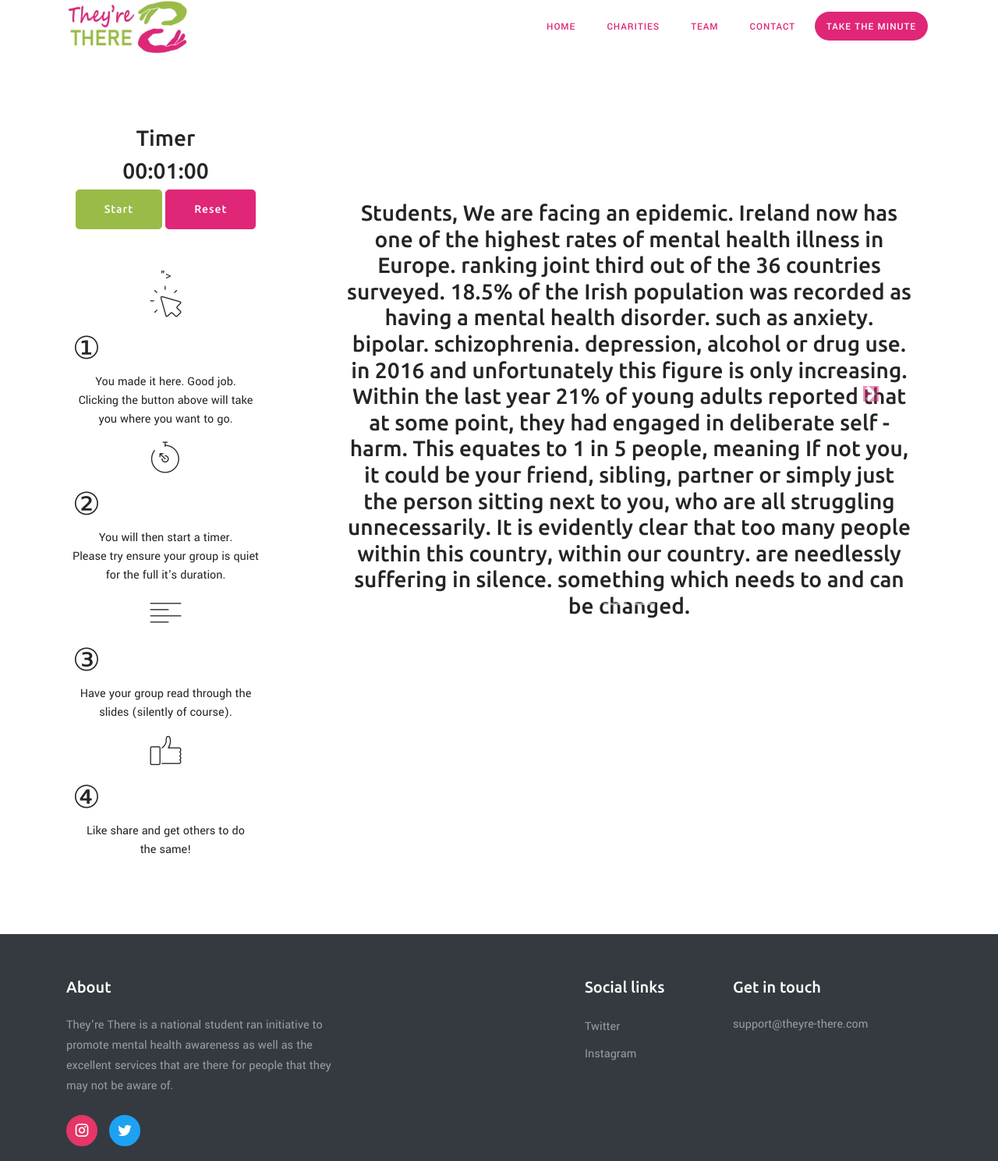
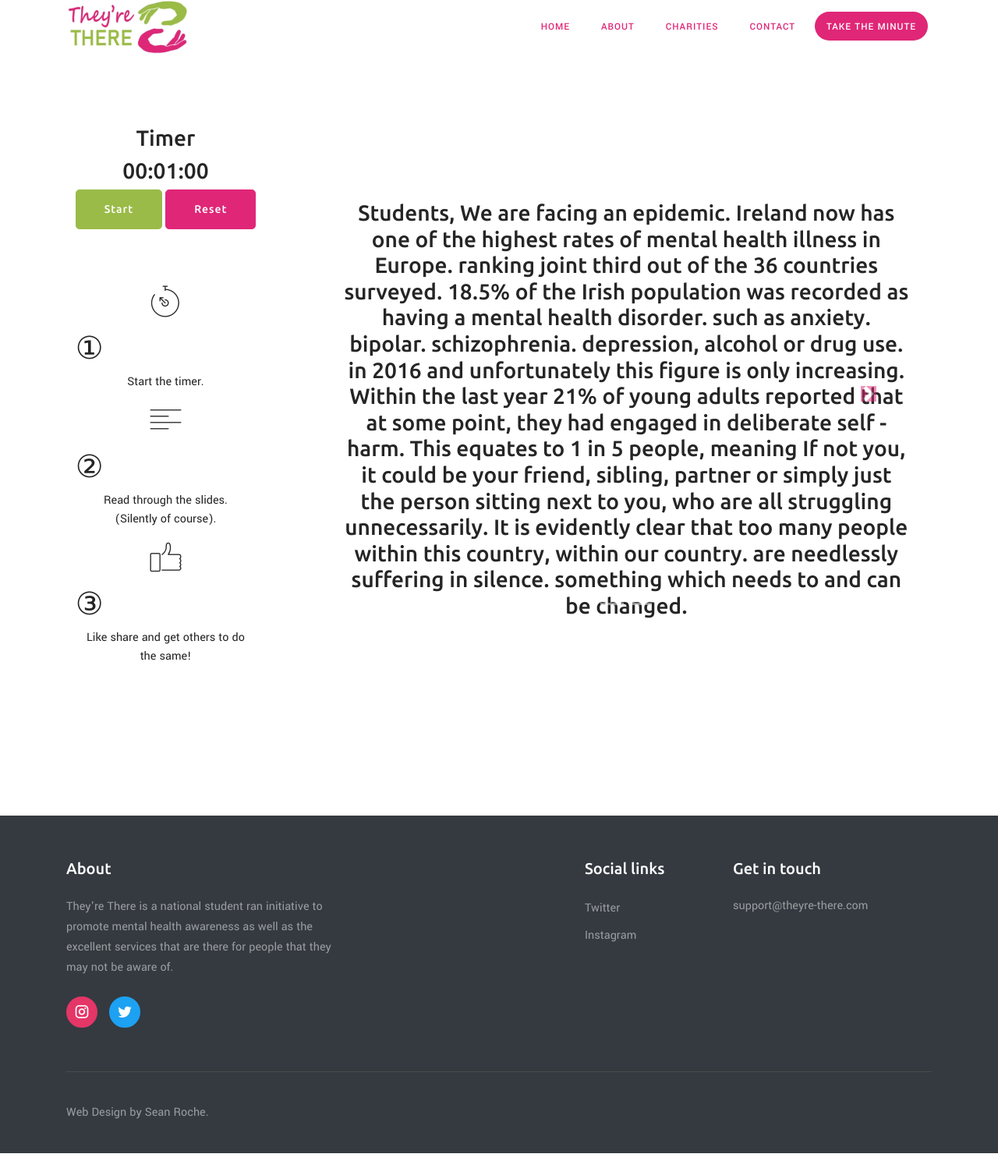
Before and after one commit to senroche/Theyre-There, a plain HTML site: page minute.html in a window 1280 px wide. Shown: the top 1489 px of the page at 78% size. Drawn offline with Linux system fonts and the light colour scheme; a script that the page names is missing; files whose address does not match are found by name.

Commit message:
Final fixes

```diff
--- a/minute.html
+++ b/minute.html
@@ -67,10 +67,10 @@
                             <a href="index.html" class = "pink">Home</a>
                         </li>
                         <li class="">
-                            <a href="about.html#charities" class = "pink">Charities</a>
+                            <a href="about.html" class = "pink">About</a>
                         </li>
                         <li class="">
-                            <a href="about.html#team" class = "pink">Team</a>
+                            <a href="about.html#charities" class = "pink">Charities</a>
                         </li>
                         <li class="">
                             <a href="contact.html" class = "pink" >Contact</a>
@@ -103,48 +103,40 @@
                           </div>
 
                           <div class="d-none d-md-block">
-                          <!-- Instruction 1-->
-                                </br></br>
-                                <div class="text-center d-none d-md-block">">
-                                <h1><i class="mbri-cursor-click"></i></h1>
+                            </br></br></br>
+                            <!-- Instruction 1-->
+                            <div class="text-center">
+                                <h1><i class="mbri-timer"></i></h1>
                                 </div>
                                 <div class="text-left">
                                     <h1>&#9312</h1>
                                 </div>
-                                    <p class ="hidden-xs" >You made it here. Good job. </br> Clicking the button above will take</br> you where you want to go.</p>
+                                <div>
+                                    <p>Start the timer.
+                                    </p>
+                                </div>
 
                             <!-- Instruction 2-->
                             <div class="text-center">
-                                <h1><i class="mbri-timer"></i></h1>
+                                <h1><i class="mbri-align-left"></i></h1>
                                 </div>
                                 <div class="text-left">
                                     <h1>&#9313</h1>
                                 </div>
                                 <div>
-                                    <p>You will then start a timer. </br>Please try ensure your group is quiet</br> for the full it's duration.
-                                    </p>
+                                    <p>Read through the slides. </br>(Silently of course).
                                 </div>
 
-                            <!-- Instruction 3-->
-                            <div class="text-center">
-                                <h1><i class="mbri-align-left"></i></h1>
+                             <!-- Instruction 3-->
+                             <div class="text-center">
+                                <h1><i class="mbri-like"></i></h1>
                                 </div>
                                 <div class="text-left">
                                     <h1>&#9314</h1>
                                 </div>
                                 <div>
-                                    <p>Have your group read through the</br> slides (silently of course).</p>
-                                </div>
-
-                             <!-- Instruction 4-->
-                             <div class="text-center">
-                                <h1><i class="mbri-like"></i></h1>
-                                </div>
-                                <div class="text-left">
-                                    <h1>&#9315</h1>
-                                </div>
-                                <div>
                                     <p>Like share and get others to do</br> the same!</p>
+                                    </br></br></br></br>
                                 </div>
                                 </div>
                     </div>
```
Also changed, not shown: contact.html (+8 -4 lines), 1 other file.
